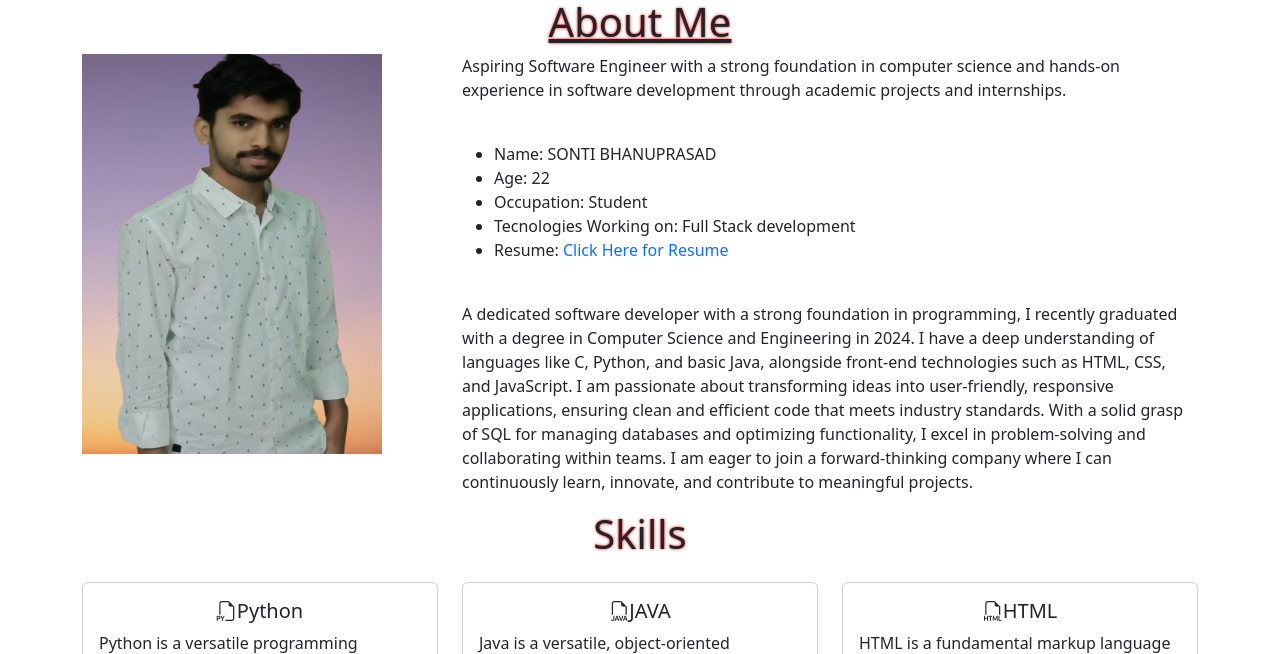
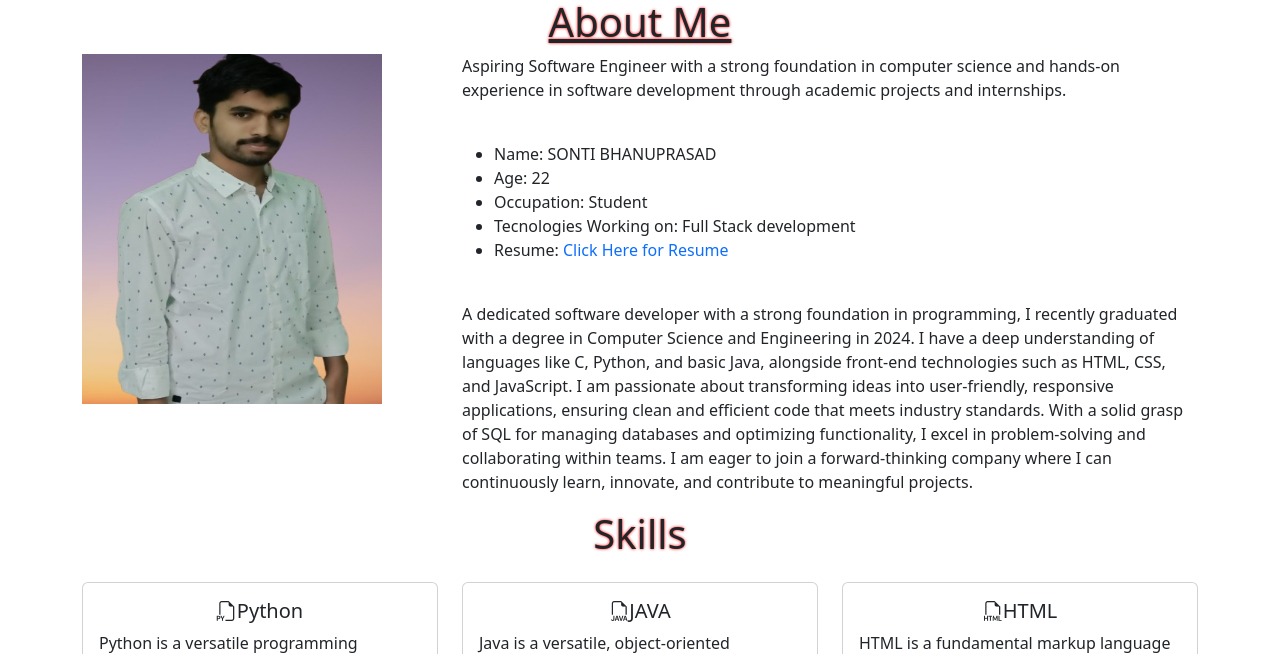
Before and after one commit to SONTIBHANUPRASAD/Portfolio, a plain HTML site: page index.html in a window 1280 px wide. Shown: the part 802-1456 px from the top of the page. Drawn offline with nearby package versions, Linux system fonts and the light colour scheme.

Commit message:
Update index.html

```diff
--- a/index.html
+++ b/index.html
@@ -61,7 +61,7 @@
           <h1 class="text-center" style="  text-shadow: 0 0 3px #FF0000;"><u>About Me</u></h1>
             <div class="row">
                 <div class="col-md-4">
-                    <img style="height:400px;width:300px;" src="portfolio_photo-removebg-preview.jpg">
+                    <img style="height:350px;width:300px;" src="portfolio_photo-removebg-preview.jpg">
                 </div>
                 <div class="col-md-8">
                     <p>Aspiring Software Engineer with a strong foundation in computer science and hands-on experience in software
```
